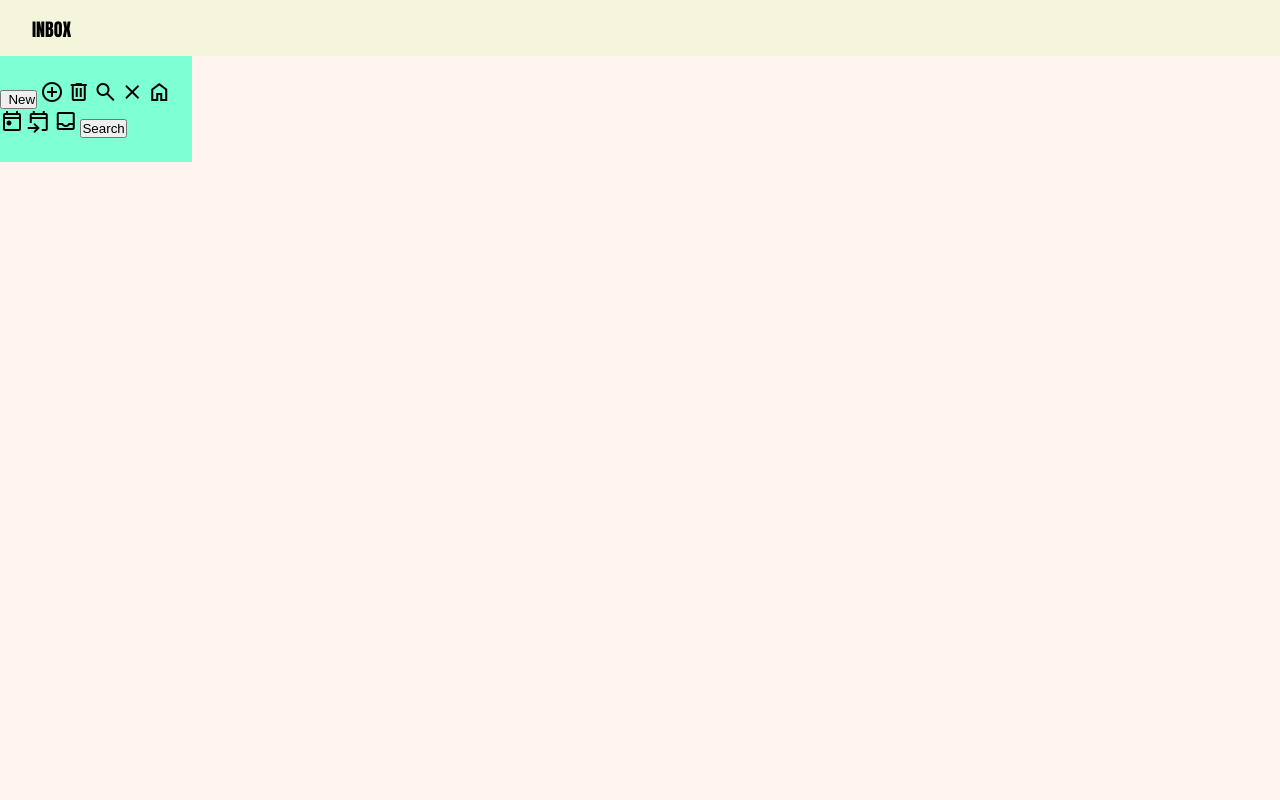
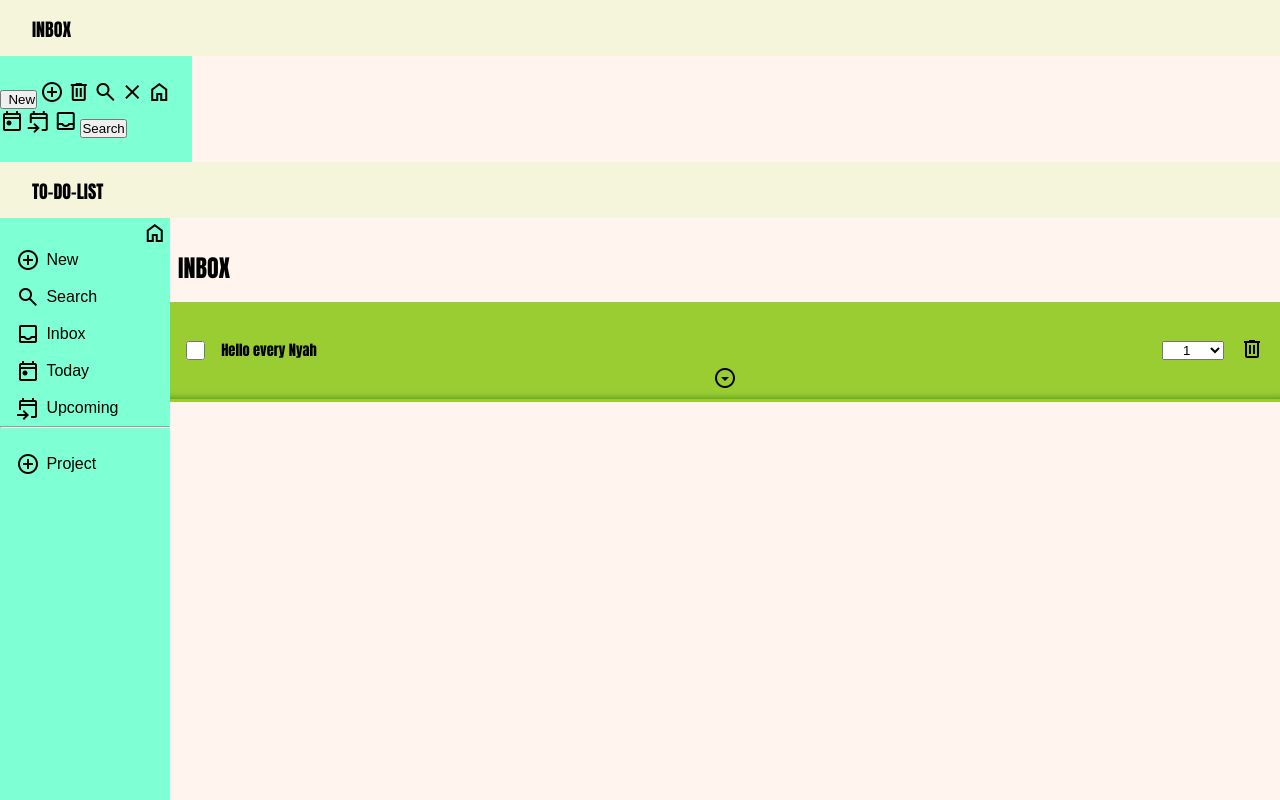
Before and after one commit to vishnu-sk/web-pack, a website built with webpack: page to-do-webpack/src/template.html in a window 1280 px wide. Built offline with nearby package versions, Linux system fonts and the light colour scheme.

Commit message:
added date module. changed styling. added js files for initializing DOM

```diff
--- a/to-do-webpack/package.json
+++ b/to-do-webpack/package.json
@@ -5,7 +5,7 @@
   "scripts": {
     "test": "echo \"Error: no test specified\" && exit 1",
     "build": "webpack",
-    "dev":"webpack serve"
+    "dev": "webpack serve"
   },
   "keywords": [],
   "author": "",
@@ -19,5 +19,8 @@
     "webpack": "^5.97.1",
     "webpack-cli": "^6.0.1",
     "webpack-dev-server": "^5.2.0"
+  },
+  "dependencies": {
+    "date-fns": "^4.1.0"
   }
 }
--- a/to-do-webpack/src/index.js
+++ b/to-do-webpack/src/index.js
@@ -1 +1,13 @@
 import "./styles.css";
+import { createNavBar, createModal, createContentCont, createSideBar } from "./ui_view";
+
+const container = document.querySelector(".container");
+const nav = createNavBar();
+
+container.appendChild(nav);
+const subCont = document.createElement("div");
+subCont.classList.add("sub-cont");
+subCont.appendChild(createSideBar());
+subCont.appendChild(createContentCont());
+subCont.appendChild(createModal());
+container.appendChild(subCont);
--- a/to-do-webpack/src/styles.css
+++ b/to-do-webpack/src/styles.css
@@ -73,7 +73,7 @@ nav {
 .content-cont {
   box-sizing: border-box;
   width: 100%;
-  padding: 2rem;
+  padding: 2rem 0;
 }
 
 .header-cont {
@@ -82,8 +82,13 @@ nav {
 
 .task-cont {
   background-color: yellowgreen;
-  padding: 2rem 0;
+  padding: 1.2rem 0 0.2rem;
   width: 100%;
+}
+
+.task-item-cont{
+  box-shadow: inset 0 -8px 10px -10px darkgreen;
+  padding-top: 1rem;
 }
 
 .task-item {
@@ -95,6 +100,7 @@ nav {
 
 .task-item label {
   flex: 2;
+  font-size: 0.9rem;
 }
 
 .task-item input[type="checkbox"] {
@@ -129,6 +135,34 @@ nav {
 .task-item button:hover {
   color: red;
   cursor: pointer;
+}
+
+.task-desc{
+  padding: 0 1.2rem;
+}
+
+.task-desc button{
+  display: block;
+  width: 100%;
+  padding: 0.1rem 0 0.4rem;
+  border: none;
+  background-color: inherit;
+}
+.task-desc button:hover{
+  color: white;
+  text-shadow: 2px 2px 5px yellow;
+  cursor: pointer;
+}
+
+.task-desc button:hover + .task-description{
+  display: block;
+  transition: 0.5s ease-in;
+}
+
+.task-description{
+  display: none;
+  padding: 0 0 0.5rem;
+  transition: 0.5s ease-in;
 }
 
 .modal-cont {
--- a/to-do-webpack/src/ui_utilities.js
+++ b/to-do-webpack/src/ui_utilities.js
@@ -1,7 +1,7 @@
 const createElementWithClasses = (
   elementType,
   content = "",
-  classlist = [],
+  classes = [],
   elemId = ""
 ) => {
   const elem = document.createElement(elementType);
@@ -9,12 +9,13 @@ const createElementWithClasses = (
   if (content !== "") {
     elem.appendChild(text);
   }
-  if (classlist.length > 0) {
-    classlist.forEach(className => elem.classList.add(className));
+  if (classes.length > 0) {
+    classes.forEach(className => elem.classList.add(className));
   }
   if (elemId !== "") {
     elem.id = elemId;
   }
+  return elem;
 };
 
 const appendMultipleChildren = (elem, children) => {
--- /dev/null
+++ b/to-do-webpack/src/ui_view.js
@@ -0,0 +1,188 @@
+import {
+  createElementWithClasses,
+  appendMultipleChildren,
+} from "./ui_utilities";
+
+function createNavBar() {
+  //creating nav bar element and adding children
+  //
+  const navElem = createElementWithClasses("nav", "", ["nav-bar"]);
+  navElem.appendChild(
+    createElementWithClasses("h1", "TO-DO-LIST", ["nav-heading"])
+  );
+  return navElem;
+}
+
+function createSideBar() {
+  const iconClass = "material-symbols-outlined";
+
+  //creating elements for side bar container and direct children
+  //
+  const sideBarCont = createElementWithClasses("div", "", ["side-bar-cont"]);
+  const collapsingIcon = createElementWithClasses("span", "home", [
+    iconClass,
+    "collapsing",
+  ]);
+  const sideBarHeader = createElementWithClasses("div", "", [
+    "side-bar-header",
+  ]);
+
+  //appending children to side bar header element
+  //
+  const iconList = ["add_circle", "search", "inbox", "today", "event_upcoming"];
+  const iconDataBtnList = ["New", "Search", "Inbox", "Today", "Upcoming"];
+  appendMultipleChildren(
+    sideBarHeader,
+    sideBarButtonGenerator(iconList, iconDataBtnList)
+  );
+  const lineBreak = document.createElement("br");
+  const horizontalBreak = document.createElement("hr");
+  appendMultipleChildren(sideBarHeader, [
+    lineBreak,
+    horizontalBreak,
+    lineBreak,
+  ]);
+  appendMultipleChildren(
+    sideBarHeader,
+    sideBarButtonGenerator(["add_circle"], ["Project"])
+  );
+
+  //Appeneding elements to side bar container element
+  //
+  appendMultipleChildren(sideBarCont, [collapsingIcon, sideBarHeader]);
+
+  return sideBarCont;
+}
+
+function createContentCont() {
+  const content = createElementWithClasses("div", "", ["content-cont"]);
+  const headerCont = createElementWithClasses("div", "", ["header-cont"]);
+  headerCont.appendChild(createElementWithClasses("h1", "INBOX"));
+  const taskCont = createElementWithClasses("div", "", ["task-cont"]);
+  const taskItem = taskGenerator("1", "Hello every Nyah","This is task description");
+  taskCont.appendChild(taskItem);
+  appendMultipleChildren(content, [headerCont, taskCont]);
+  return content;
+}
+
+/*
+      Function to generate side bar buttons as list
+  */
+function sideBarButtonGenerator(iconList, iconDataBtnList) {
+  const sideBarButtonList = [];
+  const buttonLength = iconList.length;
+  for (let i = 0; i < buttonLength; i++) {
+    const sideBarButton = createElementWithClasses("button", "", [
+      "sidebar-buttons",
+    ]);
+    sideBarButton.setAttribute("data-btn", iconDataBtnList[i].toLowerCase());
+    const icon = createElementWithClasses("span", iconList[i], [
+      "material-symbols-outlined",
+    ]);
+    const iconText = createElementWithClasses("span", iconDataBtnList[i], [
+      "add-task-btn",
+    ]);
+    appendMultipleChildren(sideBarButton, [icon, iconText]);
+    sideBarButtonList.push(sideBarButton);
+  }
+
+  return sideBarButtonList;
+}
+
+function dropDownGenerator(name, dropdownId, valueObject) {
+  const dropDown = createElementWithClasses("select", "", [], dropdownId);
+  dropDown.setAttribute("name", name);
+  for (let key in valueObject) {
+    console.log(valueObject[key]);
+    const dropDownElems = createElementWithClasses("option", valueObject[key]);
+    dropDownElems.value = key;
+    dropDown.appendChild(dropDownElems);
+  }
+  return dropDown;
+}
+
+function taskGenerator(elemId, task, taskDescription) {
+  const taskItemCont = createElementWithClasses("div", "", ["task-item-cont"]);
+  const taskItem = createElementWithClasses("div", "", ["task-item"]);
+  const checkBox = createElementWithClasses("input", "", [], elemId);
+  checkBox.setAttribute("type", "checkbox");
+  checkBox.setAttribute("name", elemId);
+  const labelForDropdown = createElementWithClasses("label", task);
+  labelForDropdown.setAttribute("for", elemId);
+  const dropDownVals = { 1: "1", 2: "2", 3: "3", 4: "4" };
+  const dropdown = dropDownGenerator("prio", "task-prio", dropDownVals);
+  const deleteButton = createElementWithClasses("button", "", [
+    "delete-task-btn",
+  ]);
+  deleteButton.appendChild(
+    createElementWithClasses("span", "delete", ["material-symbols-outlined"])
+  );
+  appendMultipleChildren(taskItem, [
+    checkBox,
+    labelForDropdown,
+    dropdown,
+    deleteButton,
+  ]);
+
+  const taskDesc = createElementWithClasses("div", "", ["task-desc"]);
+  const buttonForDesc = document.createElement("button");
+  buttonForDesc.appendChild(
+    createElementWithClasses("span", "arrow_drop_down_circle", [
+      "material-symbols-outlined",
+    ])
+  );
+
+  const description = createElementWithClasses("p", taskDescription,['task-description']);
+  appendMultipleChildren(taskDesc,[buttonForDesc,description]);
+
+  appendMultipleChildren(taskItemCont,[taskItem, taskDesc]);
+  return taskItemCont;
+}
+
+function createModal() {
+  const modalCont = createElementWithClasses("div", "", ["modal-cont"]);
+  const form = createElementWithClasses("form", "", ["add-task-form"]);
+  const formLabels = [
+    { for: "task-name", task: "Enter task" },
+    { for: "task-desc", task: "Task Description" },
+    { for: "task-date", task: "Enter deadline" },
+  ];
+
+  const formInputs = [
+    { type: "text", name: "name", placeholder: "Eg: Buy groceries" },
+    { type: "text", name: "desc", placeholder: "Eg: 5 Eggs, 1 bottle milk." },
+    { type: "date", name: "deadline", placeholder: "Eg: Buy groceries" },
+  ];
+
+  const formFieldLen = formLabels.length;
+  for (let i = 0; i < formFieldLen; i++) {
+    const formField = createElementWithClasses("div", "", ["form-fields"]);
+    const formLabel = createElementWithClasses("label", formLabels[i].task);
+    formLabel.setAttribute("for", formLabels[i].for);
+    const formInput = createElementWithClasses(
+      "input",
+      "",
+      [],
+      formLabels[i].for
+    );
+    formInput.setAttribute("type", formInputs[i].type);
+    formInput.setAttribute("name", formInputs[i].name);
+    formInput.setAttribute("placeholder", formInputs[i].placeholder);
+    appendMultipleChildren(formField, [formLabel, formInput]);
+    form.appendChild(formField);
+  }
+  const formField = createElementWithClasses("div", "", ["form-fields"]);
+  const dropdownLabel = createElementWithClasses("label", "Task Priority: ");
+  dropdownLabel.setAttribute("for", "task-prio");
+  const dropDownVals = { 1: "1", 2: "2", 3: "3", 4: "4" };
+  const dropdown = dropDownGenerator("prio", "task-prio", dropDownVals);
+  const submit = document.createElement("input");
+  submit.setAttribute("type", "submit");
+  submit.value = "+ Add task";
+  appendMultipleChildren(formField, [dropdownLabel, dropdown]);
+  appendMultipleChildren(form, [formField, submit]);
+  modalCont.appendChild(form);
+  return modalCont;
+}
+
+export { createNavBar, createSideBar, createContentCont, createModal };
```
Also changed, not shown: to-do-webpack/src/ui_model.js (added, +20 -0 lines), 1 other file.
